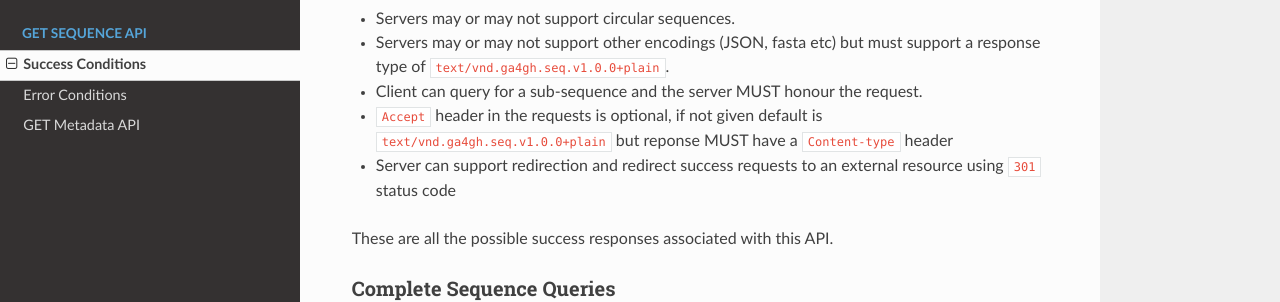
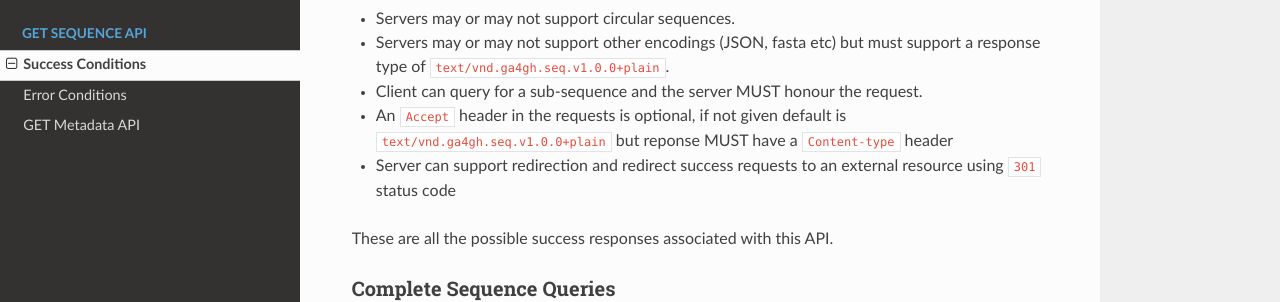
Before and after one commit to ga4gh/refget-compliance-suite, an MkDocs documentation site: the page built from docs/GET_sequence_API/success.md, in a window 1280 px wide and 900 px high. Shown: the part 189-491 px from the top of the window. Built offline with MkDocs 1.6.1, drawn with Linux system fonts in a browser that asks for light colours; nearby versions of some CDN libraries; old or Windows-style settings are respelled for this version of MkDocs.

```diff
--- a/docs/GET_sequence_API/success.md
+++ b/docs/GET_sequence_API/success.md
@@ -5,7 +5,7 @@ Important Points
  * Servers may or may not support circular sequences.
  * Servers may or may not support other encodings (JSON, fasta etc) but must support a response type of `text/vnd.ga4gh.seq.v1.0.0+plain`.
  * Client can query for a sub-sequence and the server MUST honour the request.
- * `Accept` header in the requests is optional, if not given default is `text/vnd.ga4gh.seq.v1.0.0+plain` but reponse MUST have a `Content-type` header
+ * An `Accept` header in the requests is optional, if not given default is `text/vnd.ga4gh.seq.v1.0.0+plain` but reponse MUST have a `Content-type` header
  * Server can support redirection and redirect success requests to an external resource using `301` status code
 
 These are all the possible success responses associated with this API.
```
